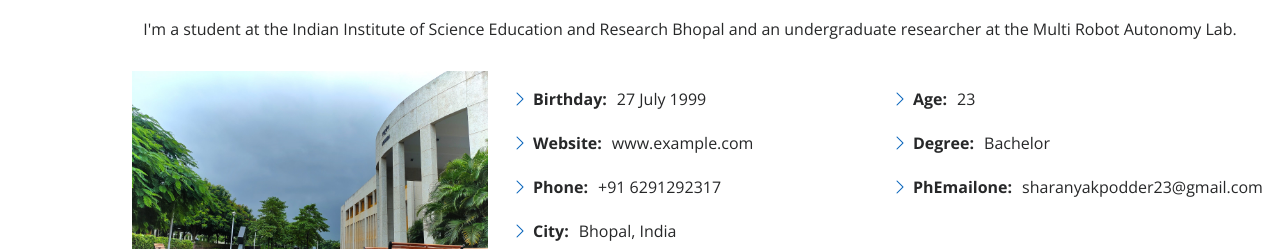
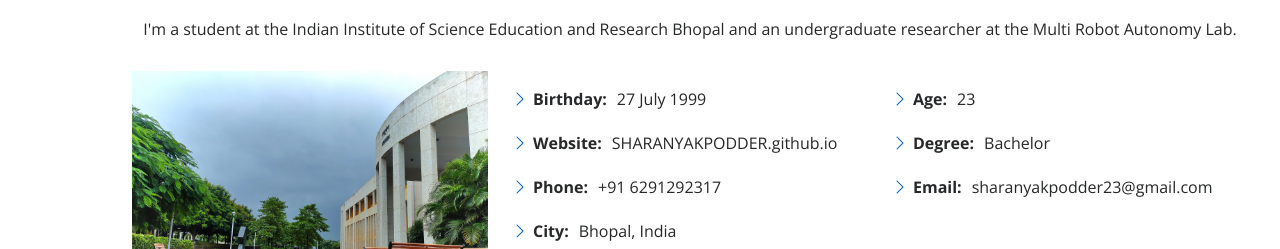
Before and after one commit to SHARANYAKPODDER/SHARANYAKPODDER.github.io, a plain HTML site: page index.html in a window 1280 px wide. Shown: the part 921-1170 px from the top of the page. Drawn offline with nearby package versions, Linux system fonts and the light colour scheme.

Commit message:
Update index.html

```diff
--- a/index.html
+++ b/index.html
@@ -91,7 +91,7 @@
               <div class="col-lg-6">
                 <ul>
                   <li><i class="bi bi-chevron-right"></i> <strong>Birthday:</strong> <span>27 July 1999</span></li>
-                  <li><i class="bi bi-chevron-right"></i> <strong>Website:</strong> <span>www.example.com</span></li>
+                  <li><i class="bi bi-chevron-right"></i> <strong>Website:</strong> <span>SHARANYAKPODDER.github.io</span></li>
                   <li><i class="bi bi-chevron-right"></i> <strong>Phone:</strong> <span>+91 6291292317</span></li>
                   <li><i class="bi bi-chevron-right"></i> <strong>City:</strong> <span>Bhopal, India</span></li>
                 </ul>
@@ -100,7 +100,7 @@
                 <ul>
                   <li><i class="bi bi-chevron-right"></i> <strong>Age:</strong> <span>23</span></li>
                   <li><i class="bi bi-chevron-right"></i> <strong>Degree:</strong> <span>Bachelor</span></li>
-                  <li><i class="bi bi-chevron-right"></i> <strong>PhEmailone:</strong> <span>sharanyakpodder23@gmail.com</span></li>
+                  <li><i class="bi bi-chevron-right"></i> <strong>Email:</strong> <span>sharanyakpodder23@gmail.com</span></li>
                 </ul>
               </div>
             </div>
@@ -257,7 +257,7 @@
               <div class="email">
                 <i class="bi bi-envelope"></i>
                 <h4>Gmail:</h4>
-                <p>SHARANYAKPODDER.github.io</p>
+                <p>sharanyakpodder23@gmail.com</p>
               </div>
 
               <div class="phone">
```
